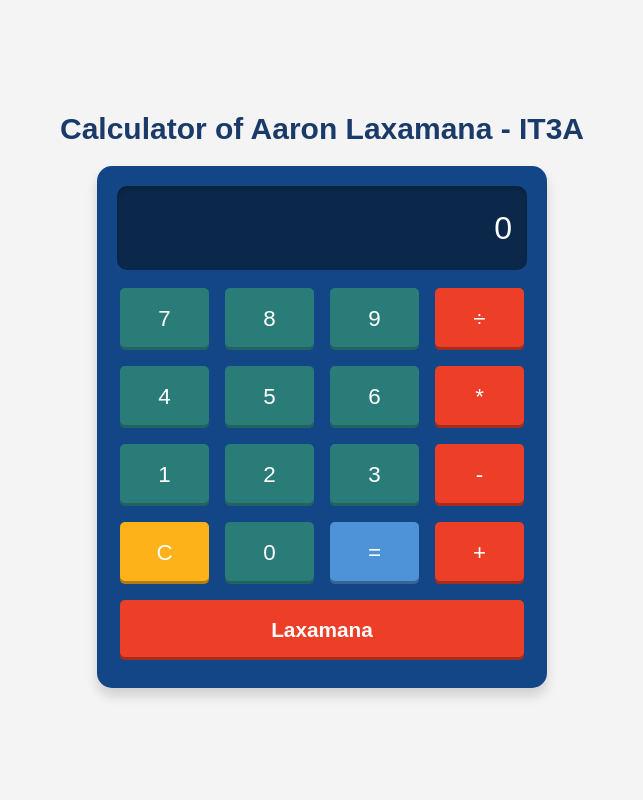
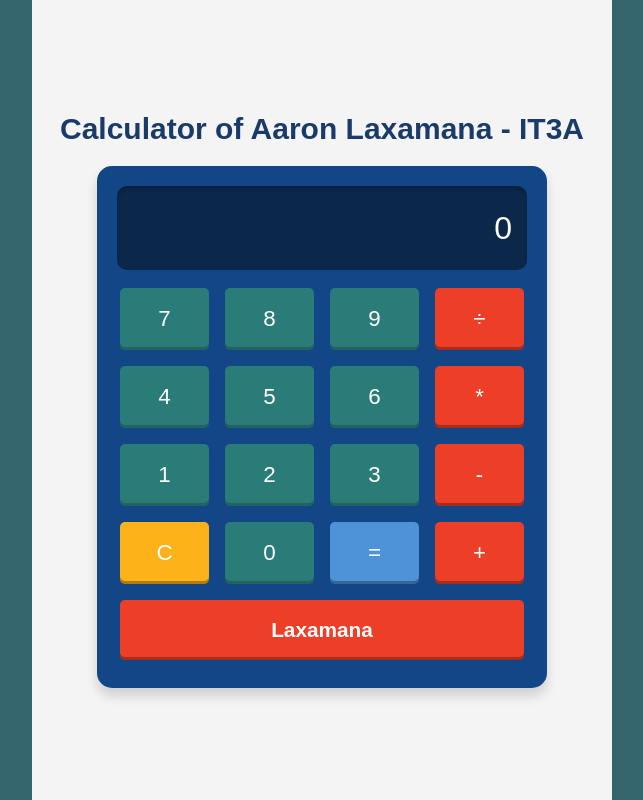
Before and after one commit to amlaxamana/calculator, a React (Vite) app: page / in a window 1280 px wide. Shown: the whole page, without its empty margins (318-961 px from the left). Built offline with nearby package versions, Linux system fonts and the light colour scheme.

Commit message:
Change of BG color

```diff
--- a/src/index.css
+++ b/src/index.css
@@ -8,5 +8,5 @@
 html, body, #root {
   height: 100%;
   font-family: 'Arial', sans-serif;
-  background: #f4f4f4;
+  background: #34656D;
 }
```
